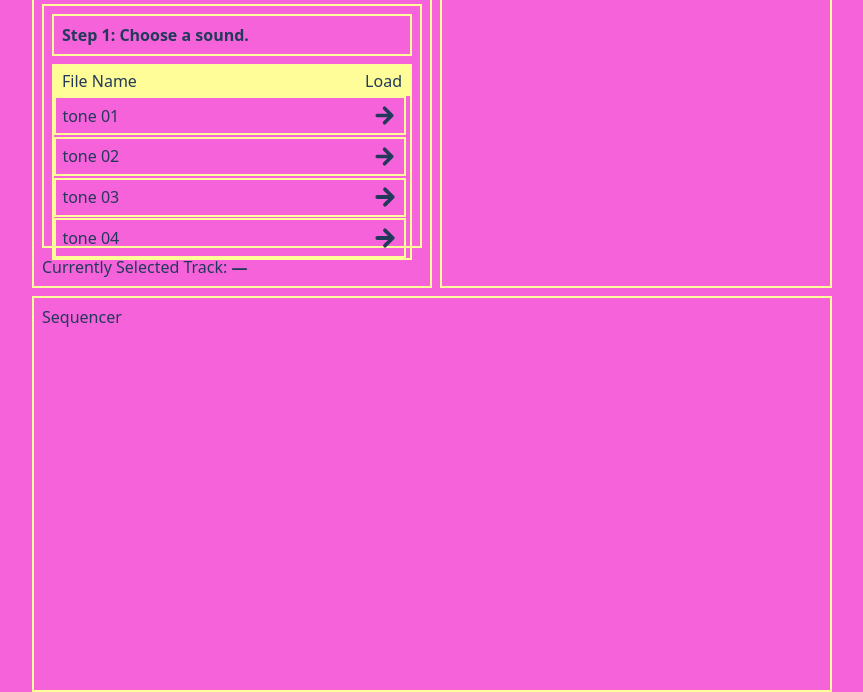
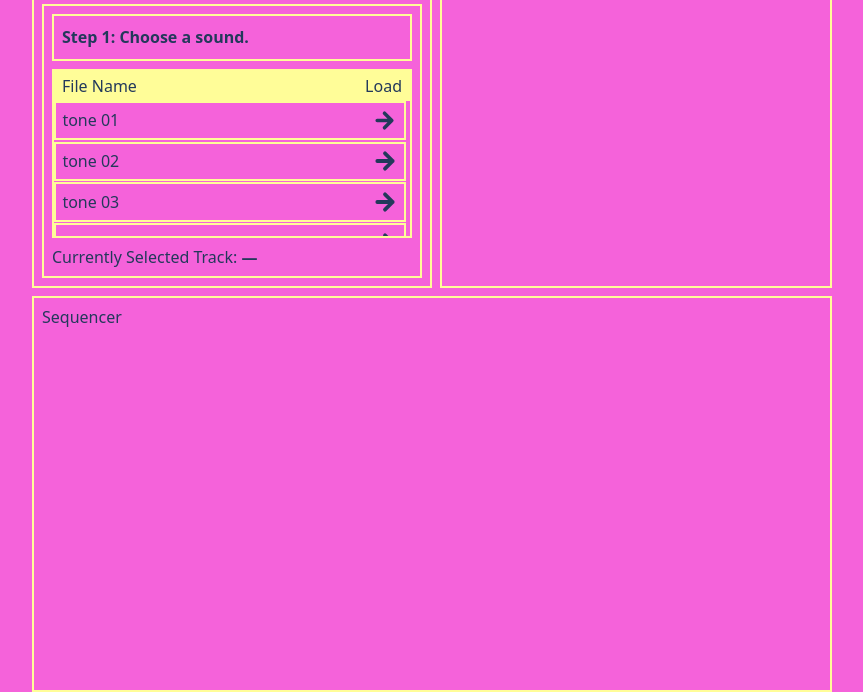
Before and after one commit to adityade8k/NewYorkBeatSequencer, a website built with Vite: page index.html in a window 1280 px wide. Shown: the part 108-800 px from the top of the page, without its empty margins (208-1071 px from the left). Built offline with nearby package versions, Linux system fonts and the light colour scheme.

Commit message:
Css Cleanup

```diff
--- a/src/components/FileSelector/FileSelector.css
+++ b/src/components/FileSelector/FileSelector.css
@@ -2,6 +2,8 @@
 .FileSelector__root{
     flex-direction: column;
     justify-content: flex-start;
+    height: 40%;
+    flex-grow: 14;
 }
 .FileSelector__header {
     display: grid;
--- a/src/components/packages/FileLoader/FileLoader.js
+++ b/src/components/packages/FileLoader/FileLoader.js
@@ -17,11 +17,7 @@ export function FileLoader({ className = '', attrs = {} } = {}) {
      'Step 1: Choose a sound.'
     )
 
-    const list = FileSelector()
-    const FileSelectorCont = Container(
-        { className: ["vertical", 'fileLoader'], attrs: {} },
-         title, list.el
-    )
+
 
 
     // Footer (shows currently selected file)
@@ -33,12 +29,17 @@ export function FileLoader({ className = '', attrs = {} } = {}) {
         selectedStrong
     )
 
+    const list = FileSelector()
+    const FileSelectorCont = Container(
+        { className: ["vertical", 'fileLoader'], attrs: {} },
+         title, list.el, footer
+    )
+
     // Root panel
     const root = Container(
         { className: ['vertical', className].filter(Boolean).join(' '), attrs },
         header,
         FileSelectorCont,
-        footer
     )
 
     // Keep footer in sync with store
--- a/src/data/files.js
+++ b/src/data/files.js
@@ -23,4 +23,10 @@ export const files = [
     title: 'tone 04',
     url: new URL('../assets/tones/tone1.wav', import.meta.url).href
   },
+
+  {
+    id: 'tone05',
+    title: 'tone 05',
+    url: new URL('../assets/tones/tone1.wav', import.meta.url).href
+  },
 ]
```
